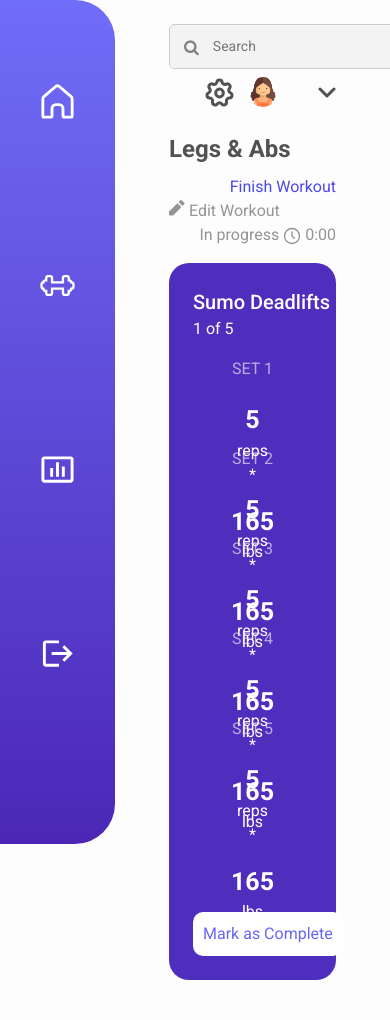
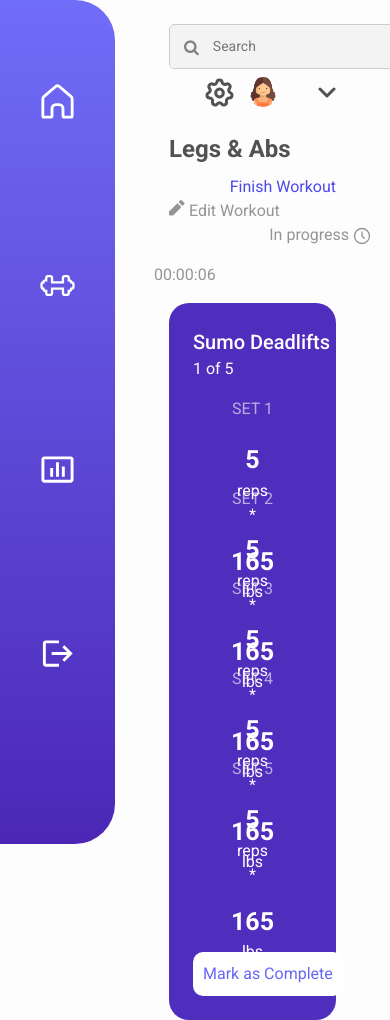
Before and after one commit to suphuvn/Fitness-App, a Django app: page /current-workout/ in a window 390 px wide; the page is wider, and only the part inside the window is pictured. Before the commit the page ends 980 px from the top of that part, so only its background shows below. Run offline with Django 3.2, Linux system fonts and the light colour scheme; a user stored in the database is signed in; some libraries are stand-ins or nearby versions.

Commit message:
Implemented timer on current workout page

```diff
--- a/Fitness-App-Django/templates/currentworkout.html
+++ b/Fitness-App-Django/templates/currentworkout.html
@@ -68,12 +68,19 @@
                 <a class = "link" href="/workouts">Finish Workout</a>
             </div>
         </div>
-        <div class="row mx-0 pl-4 mr-4">
-            <div class="col-sm-10">
+        <div class="row mx-0 pl-4 mr-0">
+            <div class="col-sm-9">
                 <a class="edit" href="/create-workout"><img class="pencil" src="{% static 'fitnessing/images/Pencil_Icon.svg' %}"> Edit Workout</a>
             </div>
-            <div class="col-sm-2 text-right">
-                <p class="edit">In progress <img class="clock" src="{% static 'fitnessing/images/Clock_Icon.svg' %}"> 0:00</p>
+            <div class="col-sm-3 text-right p-0 m-0">
+                <div class="row p-0 m-0">
+                    <div class="col-sm-8 pr-1 m-0">
+                        <p class="edit">In progress <img class="clock" src="{% static 'fitnessing/images/Clock_Icon.svg' %}"></p>
+                    </div>
+                    <div class="col-sm-4 text-left p-0 m-0">
+                        <p class="edit" id="counter"> 0:00</p>
+                    </div>
+                </div>
             </div>
         </div>
         <!-- Exercises -->
@@ -656,6 +663,7 @@
 
     <script src="https://stackpath.bootstrapcdn.com/bootstrap/4.4.1/js/bootstrap.min.js" integrity="sha384-wfSDF2E50Y2D1uUdj0O3uMBJnjuUD4Ih7YwaYd1iqfktj0Uod8GCExl3Og8ifwB6" crossorigin="anonymous"></script>
     <script type="text/javascript" src="{% static 'fitnessing/js/dashboard.js' %}"></script>
+    <script type="text/javascript" src="{% static 'fitnessing/js/currentworkout.js' %}"></script>
 </body>
 
 </html>
```
Also changed, not shown: Fitness-App-Django/static/fitnessing/js/currentworkout.js (added, +32 -0 lines).
